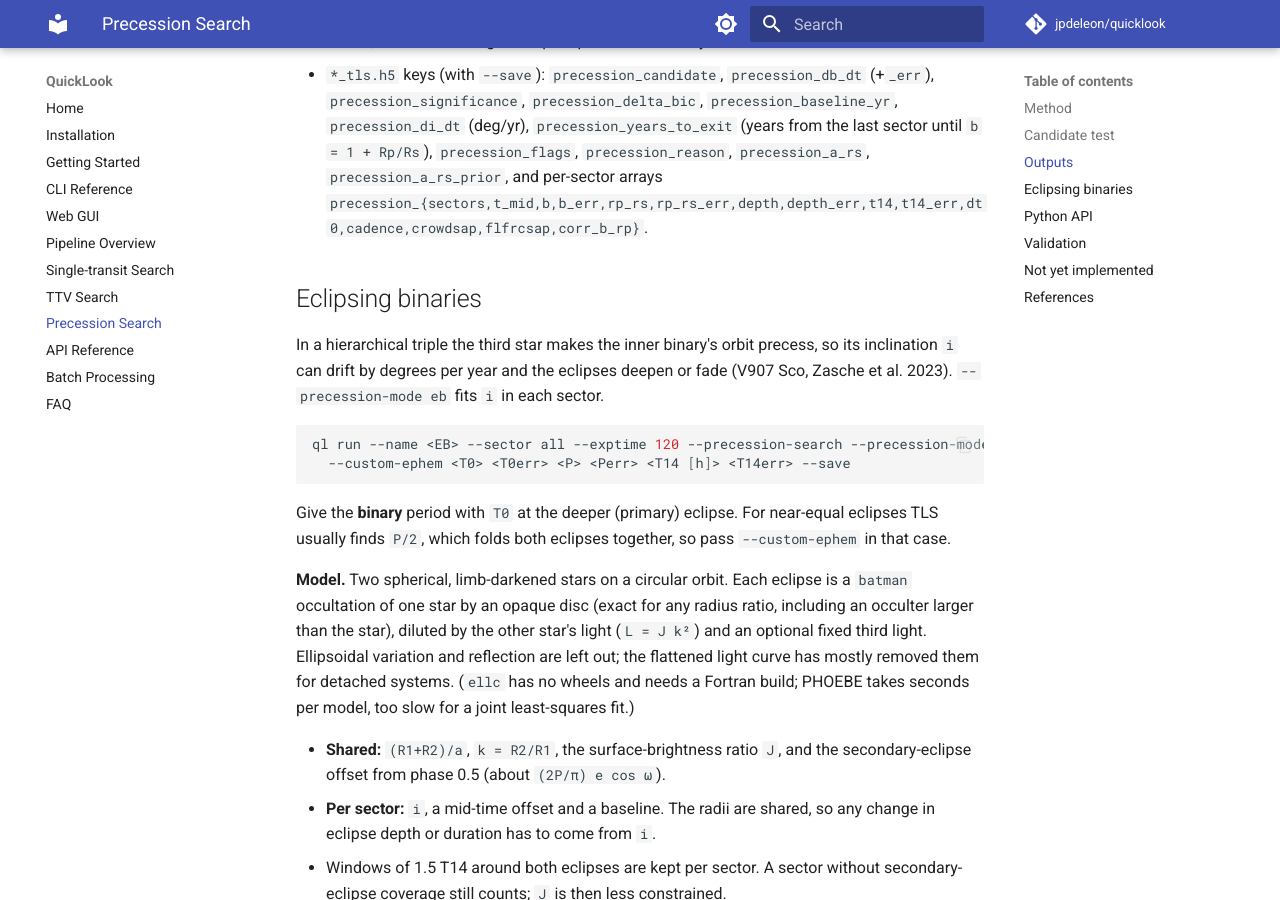
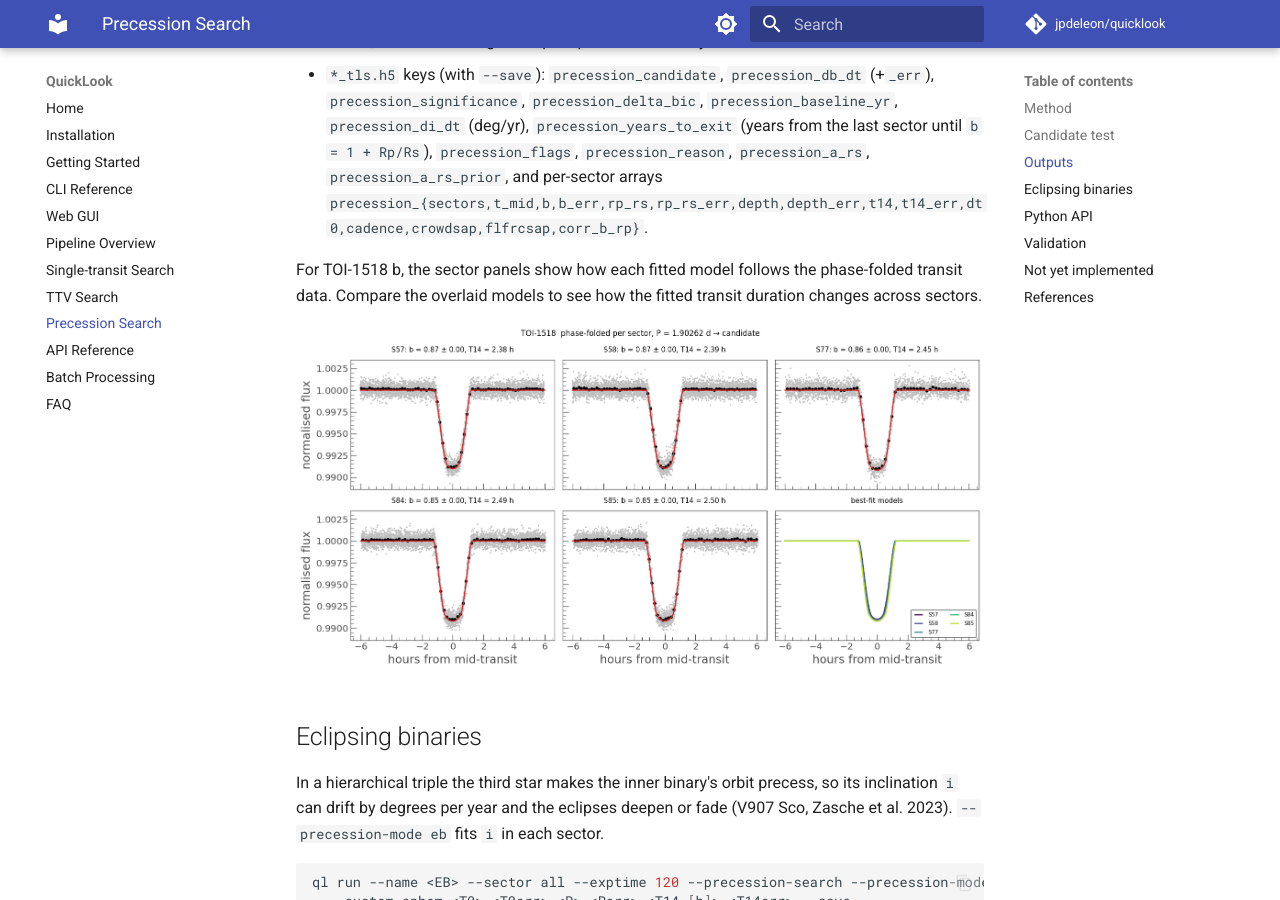
Before and after one commit to jpdeleon/quicklook, an MkDocs documentation site: the page built from docs/precession-search.md, in a window 1280 px wide and 900 px high, scrolled down 3813 px. Built offline with MkDocs 1.6.1 and Material for MkDocs 9.7.7, drawn with Linux system fonts in a browser that asks for light colours; comment, search, counter and statistics services are not loaded.

Commit message:
docs: show the per-sector transit folds for TOI-1518 b

```diff
--- a/docs/precession-search.md
+++ b/docs/precession-search.md
@@ -94,6 +94,12 @@ A **precession candidate** needs all of:
   `b = 1 + Rp/Rs`), `precession_flags`, `precession_reason`,
   `precession_a_rs`, `precession_a_rs_prior`, and per-sector arrays
   `precession_{sectors,t_mid,b,b_err,rp_rs,rp_rs_err,depth,depth_err,t14,t14_err,dt0,cadence,crowdsap,flfrcsap,corr_b_rp}`.
+
+For TOI-1518 b, the sector panels show how each fitted model follows the
+phase-folded transit data. Compare the overlaid models to see how the fitted
+transit duration changes across sectors.
+
+![TOI-1518 b phase-folded transits by TESS sector with fitted models and a model overlay](img/precession-folds-toi1518.png)
 
 ## Eclipsing binaries
 
```
